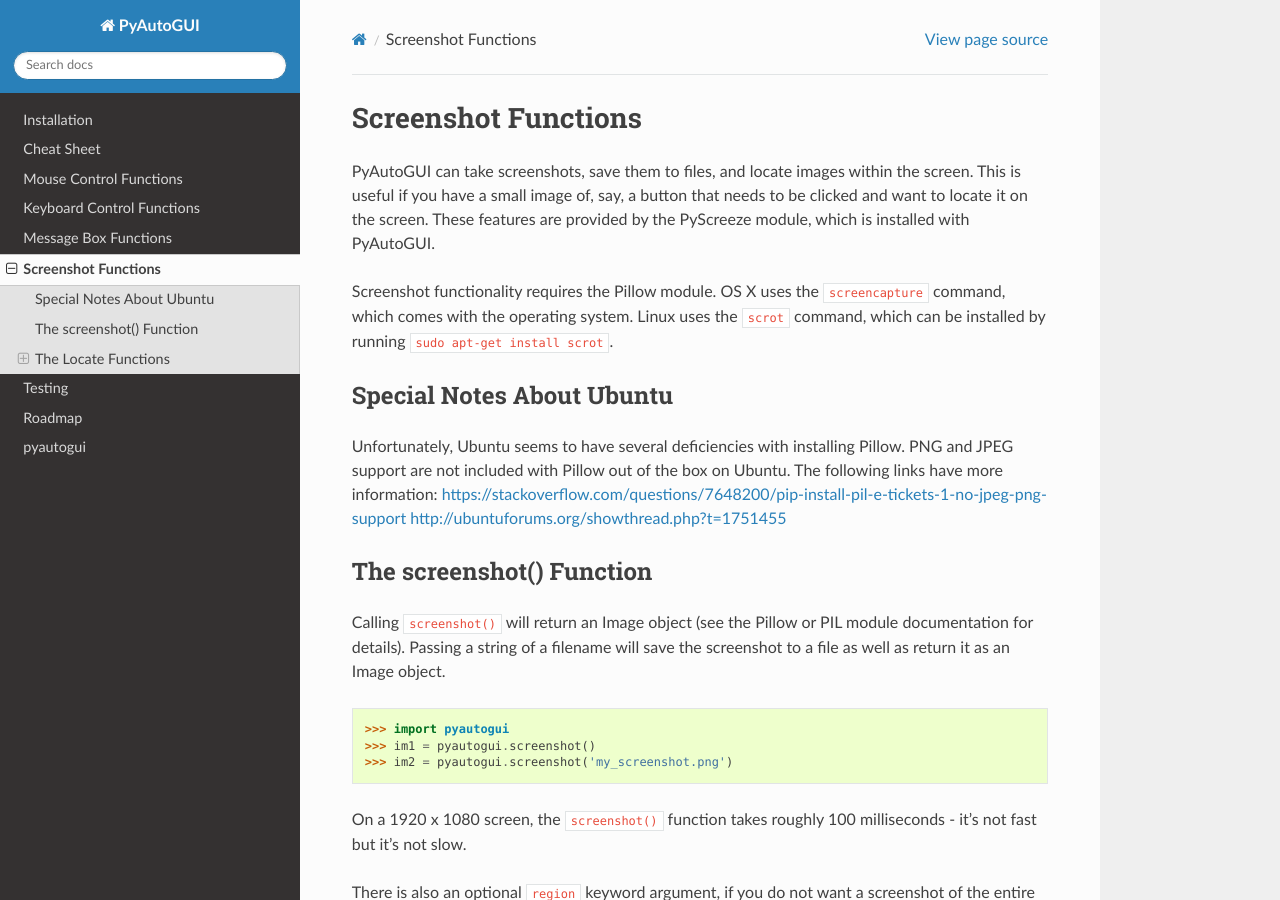
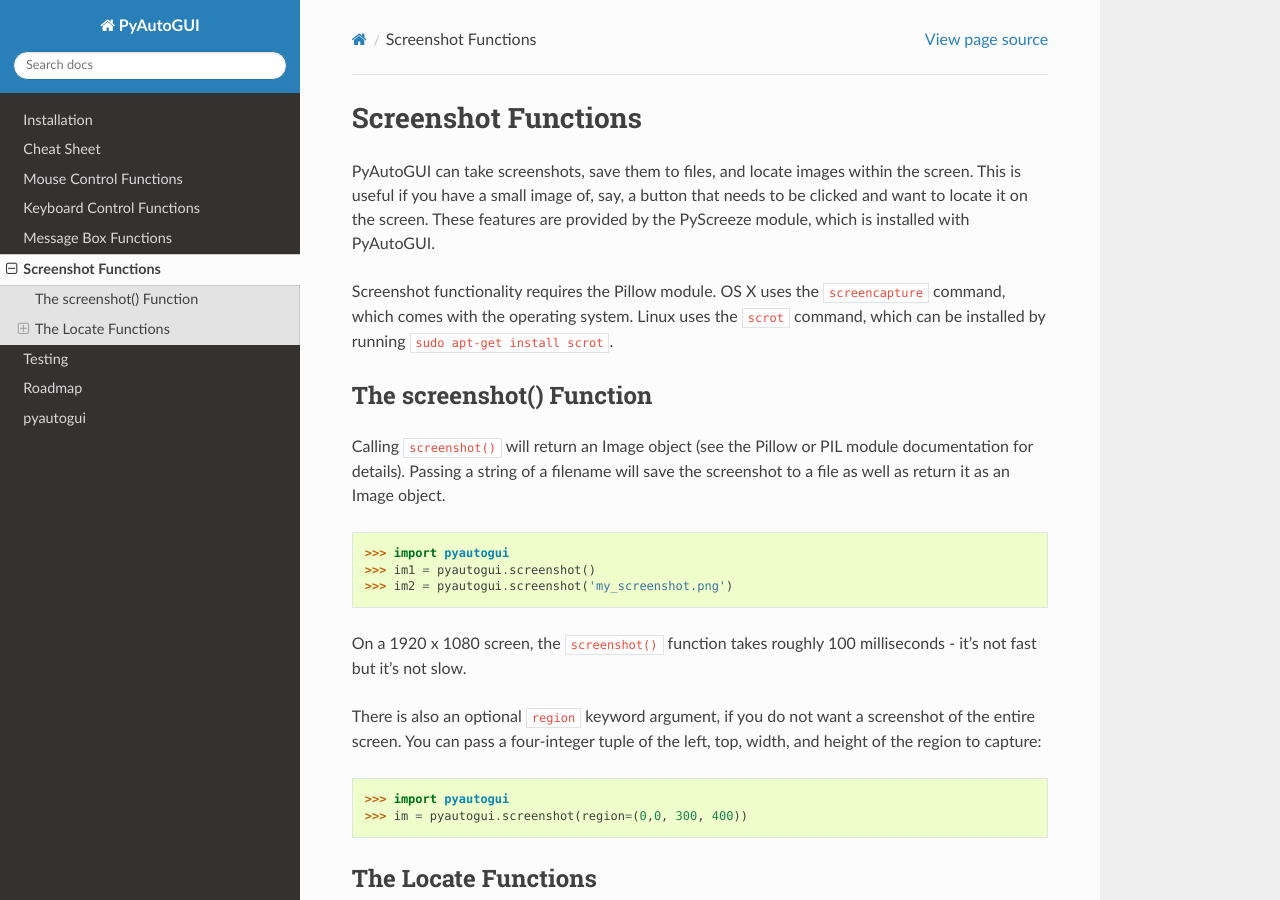
Before and after one commit to asweigart/pyautogui, a Sphinx documentation site: the page built from docs/screenshot.rst, in a window 1280 px wide and 900 px high. Built offline with Sphinx 7.4.7 and the Read the Docs theme 2.0.0, drawn with Linux system fonts in a browser that asks for light colours.

Commit message:
Note about ubuntu and jpegs in the docs no longer applies.

```diff
--- a/docs/screenshot.rst
+++ b/docs/screenshot.rst
@@ -7,13 +7,6 @@
 PyAutoGUI can take screenshots, save them to files, and locate images within the screen. This is useful if you have a small image of, say, a button that needs to be clicked and want to locate it on the screen. These features are provided by the PyScreeze module, which is installed with PyAutoGUI.
 
 Screenshot functionality requires the Pillow module. OS X uses the `screencapture` command, which comes with the operating system. Linux uses the `scrot` command, which can be installed by running `sudo apt-get install scrot`.
-
-Special Notes About Ubuntu
-==========================
-
-Unfortunately, Ubuntu seems to have several deficiencies with installing Pillow. PNG and JPEG support are not included with Pillow out of the box on Ubuntu. The following links have more information:
-https://stackoverflow.com/questions/7648200/pip-install-pil-e-tickets-1-no-jpeg-png-support
-http://ubuntuforums.org/showthread.php?t=1751455
 
 The screenshot() Function
 =========================
```
